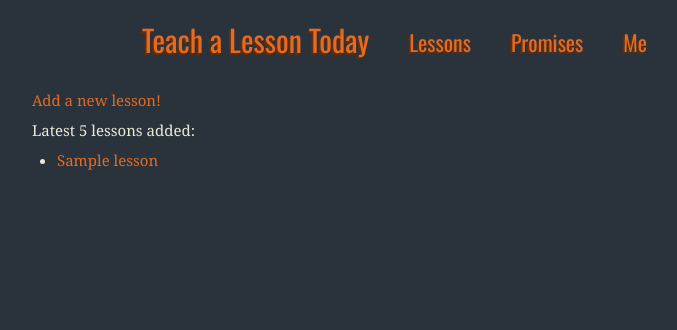
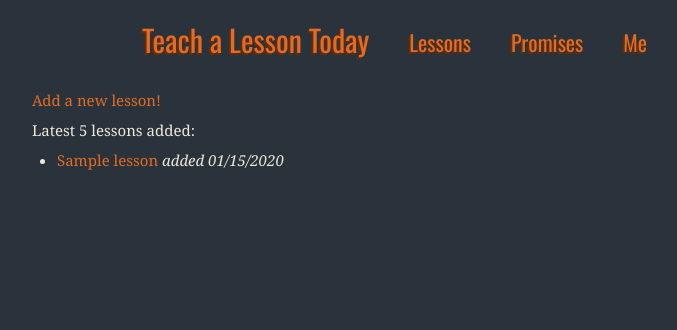
Before and after one commit to selenamarie/teach-today, a Django app: template teach/templates/lessons/index.html in a window 1280 px wide. Shown: the top 330 px of the page, without its empty margins (28-705 px from the left). Run offline with Django 3.2, Linux system fonts and the light colour scheme; the template is opened without the code that fills it: most values are stand-ins (such as "Sample title", 1, 10 or a date in 2020); some libraries are stand-ins or nearby versions.

Commit message:
added pub_date to lesson list

```diff
--- a/teach/templates/lessons/index.html
+++ b/teach/templates/lessons/index.html
@@ -17,7 +17,7 @@ Lessons
     </p>
     <ul>
     {% for lesson in latest_lessons %}
-        <li><a href="{{ lesson.url }}">{{lesson.name}}</a></li>
+        <li><a href="{{ lesson.url }}">{{lesson.name}}</a> <em>added {{ lesson.pub_date|date:"m/d/Y" }}</em> </li>
     {% endfor %}
     </ul>
 {% else %}
```
